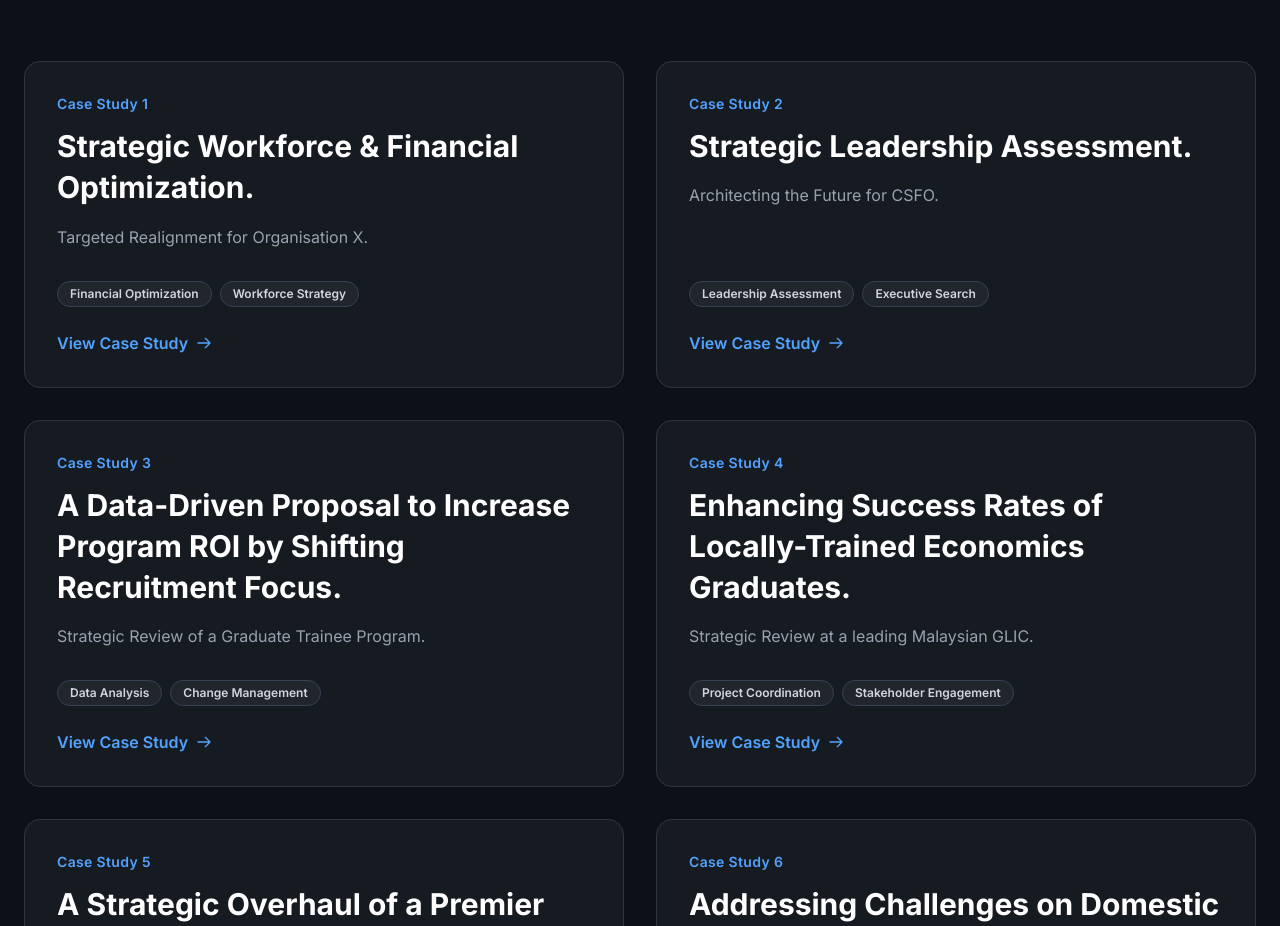
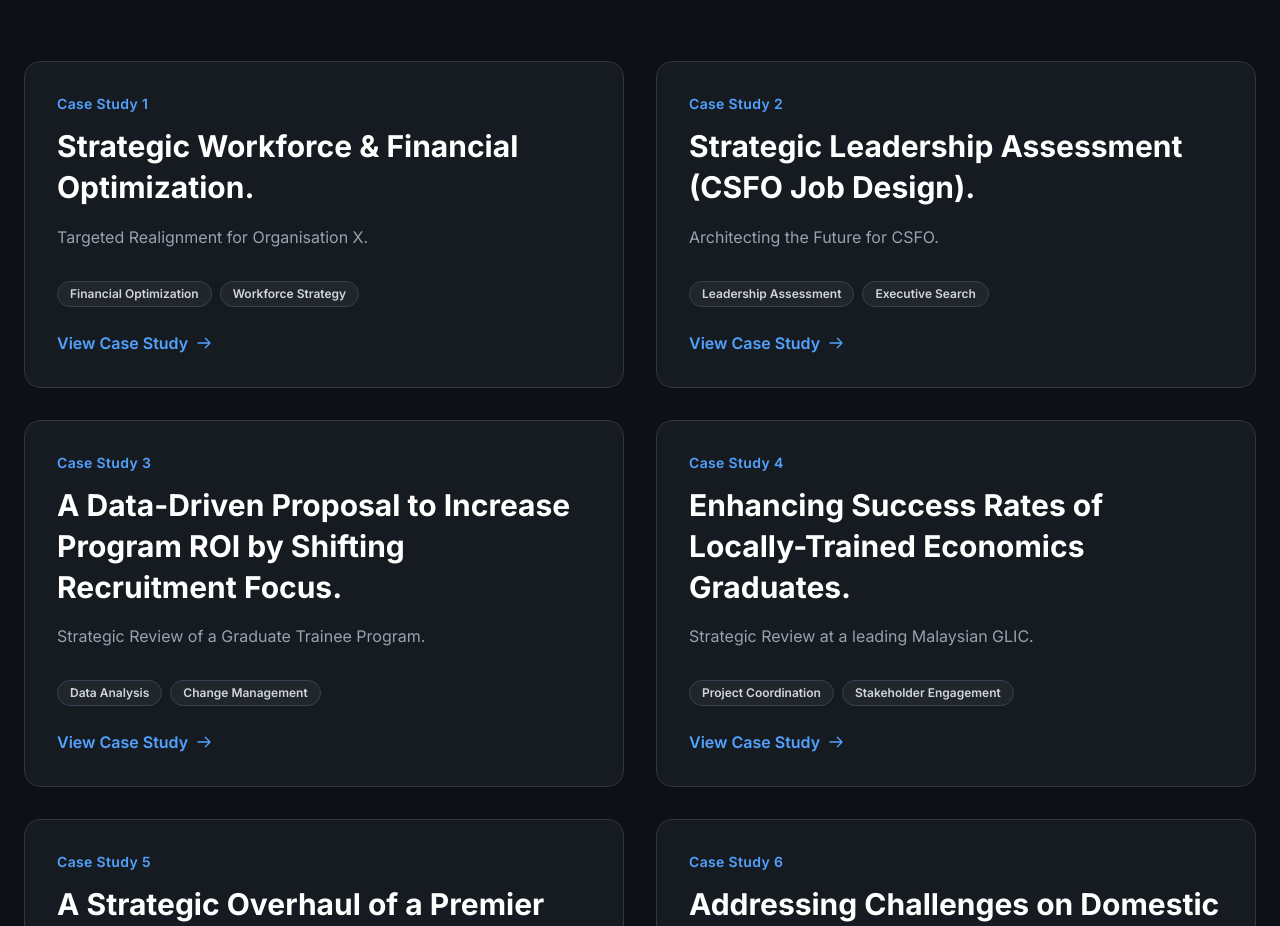
Before and after one commit to huzaifahadam98-max/casestudyone, a Next.js app: page / in a window 1280 px wide. Shown: the part 2067-2993 px from the top of the page. Built offline with nearby package versions, Linux system fonts and the light colour scheme.

Commit message:
fix: update case study 2 title to include CSFO Job Design

```diff
--- a/public/case-study-assessment.html
+++ b/public/case-study-assessment.html
@@ -3,7 +3,7 @@
 <head>
     <meta charset="UTF-8">
     <meta name="viewport" content="width=device-width, initial-scale=1.0">
-    <title>Business Case: Strategic Leadership Assessment</title>
+    <title>Business Case: Strategic Leadership Assessment (CSFO Job Design)</title>
     <script src="https://cdn.tailwindcss.com"></script>
     <link href="https://fonts.googleapis.com/css2?family=Inter:wght@300;400;500;600;700;800&display=swap" rel="stylesheet">
     <style>
@@ -81,7 +81,7 @@
                         WTW Executive Search & Assessment
                     </div>
                     <h1 class="text-4xl md:text-6xl font-extrabold mb-6 leading-tight tracking-tight">Architecting the Future:</h1>
-                    <h2 class="text-2xl md:text-3xl text-indigo-400 mb-12 font-light">Strategic Leadership Assessment for CSFO</h2>
+                    <h2 class="text-2xl md:text-3xl text-indigo-400 mb-12 font-light">Strategic Leadership Assessment (CSFO Job Design)</h2>
 
                     <div class="flex justify-center items-center gap-12 border-t border-slate-800 pt-10 mt-10">
                         <div class="text-left">
--- a/src/app/page.tsx
+++ b/src/app/page.tsx
@@ -250,7 +250,7 @@ export default function App() {
                         <div className="card p-8 rounded-2xl flex flex-col fade-in-up" style={{transitionDelay: '100ms'}}>
                             <div className="flex-grow">
                                 <p className="text-blue-400 font-semibold text-sm tracking-wide">Case Study 2</p>
-                                <h3 className="text-2xl md:text-3xl font-bold text-white mt-3 mb-4 leading-snug">Strategic Leadership Assessment.</h3>
+                                <h3 className="text-2xl md:text-3xl font-bold text-white mt-3 mb-4 leading-snug">Strategic Leadership Assessment (CSFO Job Design).</h3>
                                 <p className="text-gray-400">Architecting the Future for CSFO.</p>
                             </div>
                             <div className="mt-8">
```
